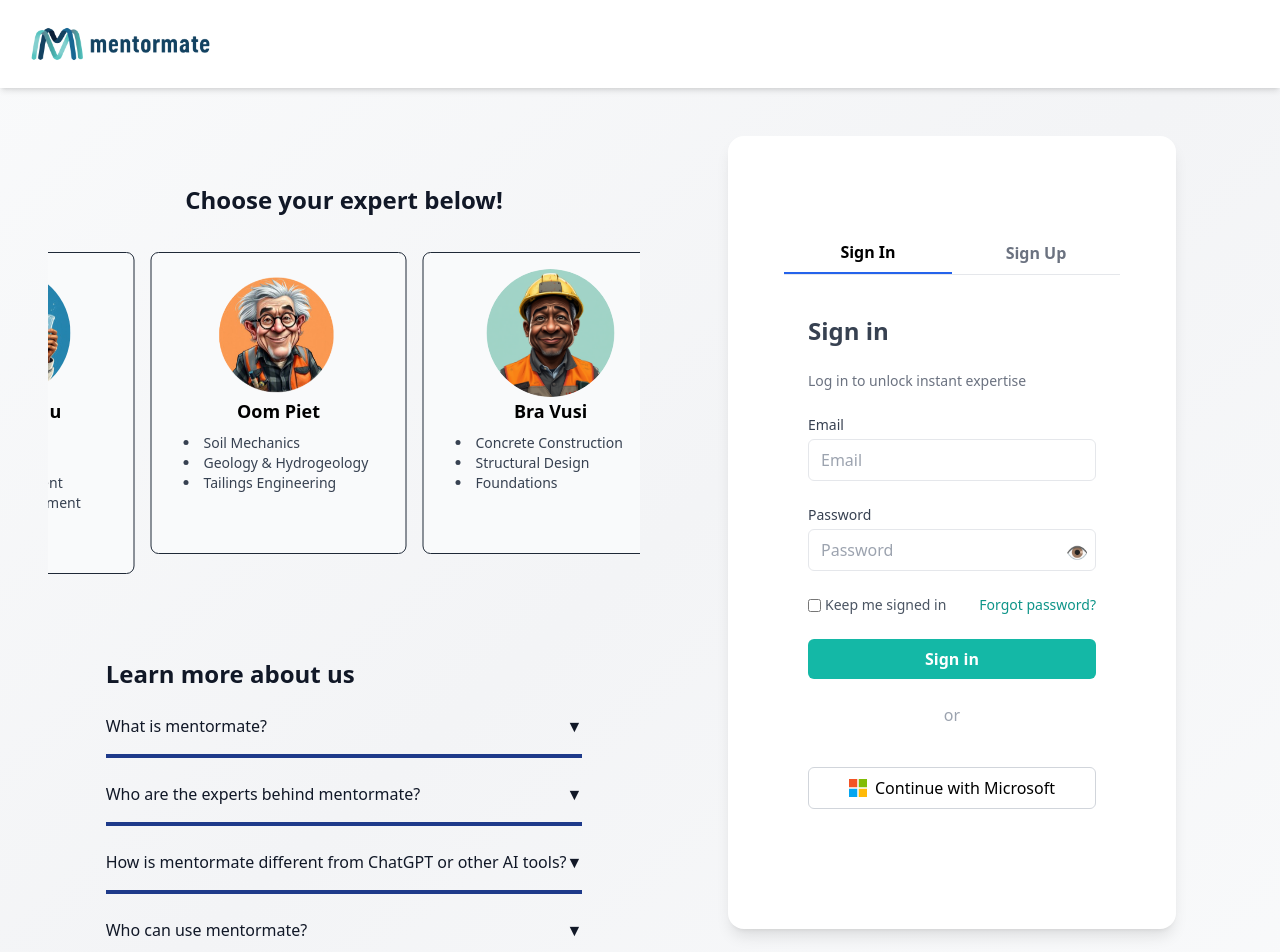
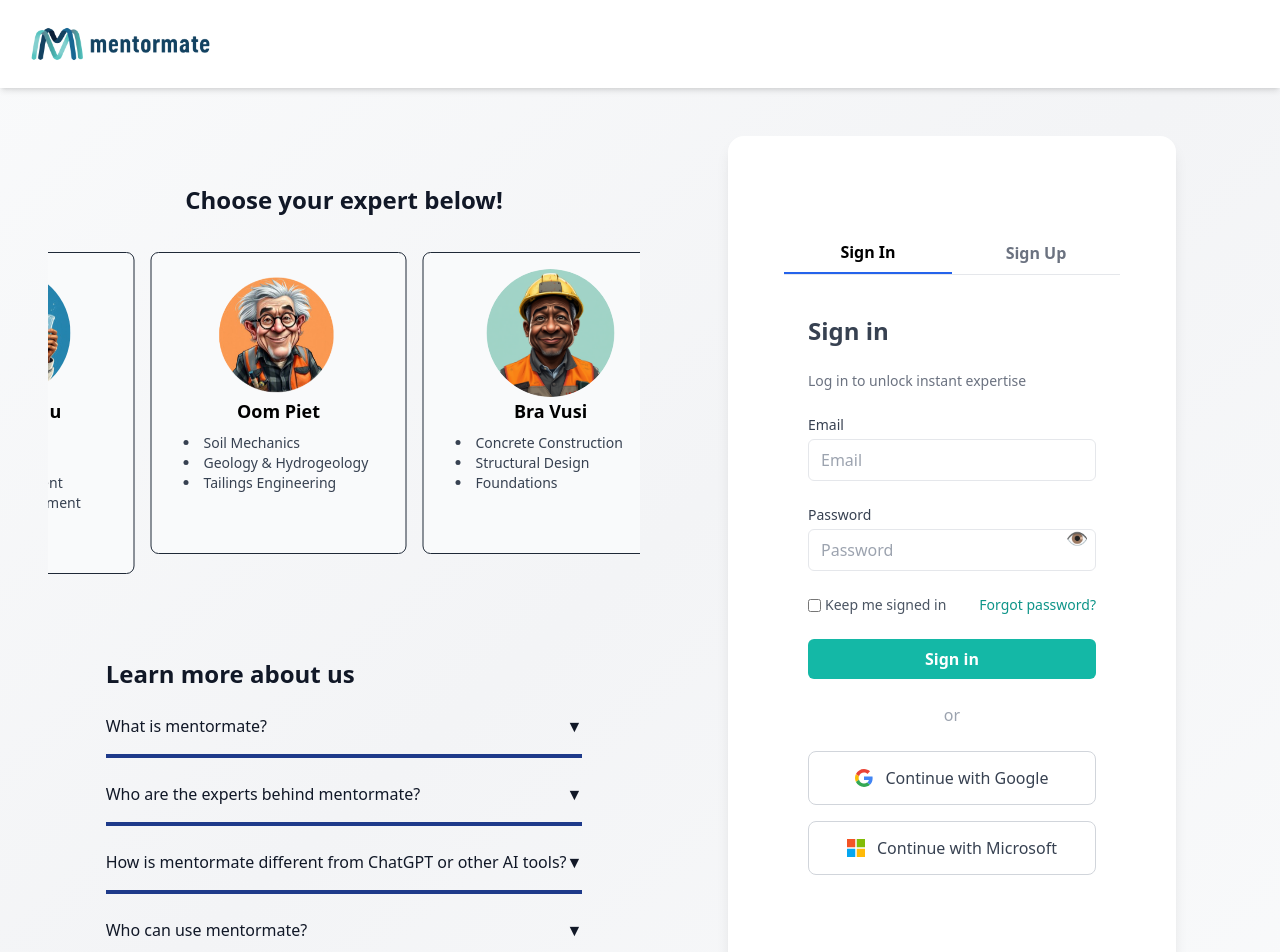
Before and after one commit to Zoedube11/Mentormate-Frontend, a React (Create React App) app: page / in a window 1280 px wide. Shown: the top 952 px of the page. Built offline with nearby package versions, Linux system fonts and the light colour scheme; no server answers.

Commit message:
Final Commits

```diff
--- a/src/components/RedirectHandler.jsx
+++ b/src/components/RedirectHandler.jsx
@@ -1,19 +1,18 @@
 // src/components/RedirectHandler.jsx
-import { useEffect } from "react";
+// // import { useEffect } from "react";
 
-export default function RedirectHandler() {
-  useEffect(() => {
-    // Automatically redirect to your React app after login
-    const timer = setTimeout(() => {
-      // window.location.href = "http://localhost:3000/mentormate-homepage";
-    }, 1000);
+// export default function RedirectHandler() {
+//   useEffect(() => {
+//     const timer = setTimeout(() => {
+//       // window.location.href = "http://127.0.0.1:5000/login?redirect_url=http://localhost:3000/mentormate-homepage";
+//     }, 1000);
 
-    return () => clearTimeout(timer);
-  }, []);
+//     return () => clearTimeout(timer);
+//   }, []);
 
-  return (
-    <div className="flex justify-center items-center h-screen text-gray-700 text-lg">
-      Redirecting to MentorMate...
-    </div>
-  );
-}
+//   return (
+//     <div className="flex justify-center items-center h-screen text-gray-700 text-lg">
+//       {/* Redirecting to MentorMate... */}
+//     </div>
+//   );
+// }
--- a/src/components/SignIn.jsx
+++ b/src/components/SignIn.jsx
@@ -1,7 +1,4 @@
-import { GoogleLogin } from "@react-oauth/google";
-import { jwtDecode } from "jwt-decode";
-
-import { useState, useEffect } from "react";
+import { useState } from "react";
 import { useNavigate } from "react-router-dom";
 
 export default function SignIn() {
@@ -12,15 +9,6 @@
   const [message, setMessage] = useState("");
   const [forgotEmail, setForgotEmail] = useState("");
   const [showForgot, setShowForgot] = useState(false);
-
-
-  // useEffect(() => {
-  //   const user = localStorage.getItem("user") || localStorage.getItem("token");
-  //   if (user) {
-  //     navigate("/mentormate-homepage");
-  //   }
-  // }, [navigate]);
-
 
   const handleSubmit = async (e) => {
     e.preventDefault();
@@ -33,16 +21,15 @@
         body: JSON.stringify({ email, password }),
       });
 
-    if (!res.ok) {
-      const data = await res.json().catch(() => ({}));
-      setMessage("❌ " + (data.error || `Server returned ${res.status}`));
-      return;
-    }
+      const data = await res.json();
 
-    const data = await res.json();
+      if (res.ok) {
         localStorage.setItem("token", data.token);
         setMessage("✅ Sign-in successful!");
         setTimeout(() => navigate("/mentormate-homepage"), 800);
+      } else {
+        setMessage("❌ " + (data.error || "Sign-in failed."));
+      }
     } catch (err) {
       setMessage("⚠️ " + err.message);
     }
@@ -72,36 +59,12 @@
     }
   };
 
-
-  const handleGoogleSuccess = (credentialResponse) => {
-    try {
-      const decoded = jwtDecode(credentialResponse.credential);
-      console.log("✅ Google User:", decoded);
-      localStorage.setItem("user", JSON.stringify(decoded));
-      navigate("/mentormate-homepage");
-    } catch (err) {
-      console.error("Error decoding Google token", err);
-      setMessage("Failed to process Google login.");
-    }
-  };
-
-
-  const handleGoogleError = () => {
-    setMessage("Google Sign-In failed. Please try again.");
-  };
-
-
-  const handleMicrosoft = () => {
-    setMessage("Microsoft sign-in clicked (add OAuth logic).");
-  };
-
   return (
     <div>
       {!showForgot ? (
         <form onSubmit={handleSubmit} className="space-y-6 p-6 rounded-2xl">
           <h2 className="text-2xl font-bold text-gray-700">Sign in</h2>
           <p className="text-gray-500 text-sm">Log in to unlock instant expertise</p>
-
 
           <div>
             <label htmlFor="signin-email" className="block text-sm font-medium text-gray-700">Email</label>
@@ -116,7 +79,6 @@
             />
           </div>
 
-
           <div className="relative">
             <label htmlFor="signin-password" className="block text-sm font-medium text-gray-700">Password</label>
             <input
@@ -130,14 +92,13 @@
             />
             <button
               type="button"
-              className="absolute right-2 top-1/2 transform -translate-y-1/8 text-gray-500 text-lg"
+              className="absolute right-2 top-1/2 transform -translate-y-1/2 text-gray-500 text-lg"
               onClick={() => setSigninShowPassword(!signinShowPassword)}
               aria-label="Toggle password visibility"
             >
               👁️
             </button>
           </div>
-
 
           <div className="flex justify-between items-center text-sm text-gray-600">
             <label className="flex items-center">
@@ -158,26 +119,29 @@
           <div className="text-center text-gray-400 my-4">or</div>
 
           <div className="flex flex-col gap-4 w-full max-w-[300px]">
-
-  {/* Google button wrapper */}
-  <div className="w-full rounded-md flex justify-center items-center">
-  <GoogleLogin
-    onSuccess={handleGoogleSuccess}
-    onError={handleGoogleError}
-    width="291"
-    size="extra large"
-    text="continue_with"
-  />
-</div>
-
-
-  {/* Microsoft button */}
+            {/* Google SVG Button */}
             <button
               type="button"
-    onClick={handleMicrosoft}
-    className="w-full flex items-center justify-center border border-gray-300 py-2 rounded-md hover:bg-gray-100 gap-2 transition"
+              onClick={() => window.location.href = `http://127.0.0.1:5000/login?redirect_url=${encodeURIComponent(
+                "http://localhost:3000/mentormate-homepage")}`
+              }
+              className="w-full py-3.5 text-base font-medium bg-white text-gray-700 border border-gray-300 rounded-lg hover:bg-gray-50 transition-colors flex items-center justify-center gap-3"
             >
-    <svg width="18" height="18" viewBox="0 0 24 24" className="inline-block">
+              <svg width="18" height="18" viewBox="0 0 48 48">
+                <path fill="#EA4335" d="M24 9.5c3.54 0 6.71 1.22 9.21 3.6l6.85-6.85C35.9 2.38 30.47 0 24 0 14.62 0 6.51 5.38 2.56 13.22l7.98 6.19C12.43 13.72 17.74 9.5 24 9.5z" />
+                <path fill="#4285F4" d="M46.98 24.55c0-1.57-.15-3.09-.38-4.55H24v9.02h12.94c-.58 2.96-2.26 5.48-4.78 7.18l7.73 6c4.51-4.18 7.09-10.36 7.09-17.65z" />
+                <path fill="#FBBC05" d="M10.53 28.59c-.48-1.45-.76-2.99-.76-4.59s.27-3.14.76-4.59l-7.98-6.19C.92 16.46 0 20.12 0 24c0 3.88.92 7.54 2.56 10.78l7.97-6.19z" />
+                <path fill="#34A853" d="M24 48c6.48 0 11.93-2.13 15.89-5.81l-7.73-6c-2.15 1.45-4.92 2.3-8.16 2.3-6.26 0-11.57-4.22-13.47-9.91l-7.98 6.19C6.51 42.62 14.62 48 24 48z" />
+              </svg>
+              Continue with Google
+            </button>
+
+            {/* Microsoft SVG Button */}
+            <button
+              type="button"
+              className="w-full py-3.5 text-base font-medium bg-white text-gray-700 border border-gray-300 rounded-lg hover:bg-gray-50 transition-colors flex items-center justify-center gap-3"
+            >
+              <svg width="18" height="18" viewBox="0 0 24 24">
                 <rect x="0" y="0" width="11" height="11" fill="#F35325" />
                 <rect x="13" y="0" width="11" height="11" fill="#81BC06" />
                 <rect x="0" y="13" width="11" height="11" fill="#05A6F0" />
@@ -186,7 +150,6 @@
               Continue with Microsoft
             </button>
           </div>
-
         </form>
       ) : (
         // Forgot password form
--- a/src/components/SignUp.jsx
+++ b/src/components/SignUp.jsx
@@ -251,7 +251,7 @@
           {/* Google Button */}
           <button
             type="button"
-           onClick={() => window.location.href = "http://127.0.0.1:5000/login?next=http://localhost:3000/"}
+           onClick={() => window.location.href = "http://127.0.0.1:5000/login?redirect_url=http://localhost:3000/mentormate-homepage"}
             className="w-full py-3.5 text-base font-medium bg-white text-gray-700 border border-gray-300 rounded-lg hover:bg-gray-50 transition-colors flex items-center justify-center gap-3"
           >
             <svg width="18" height="18" viewBox="0 0 48 48">
--- a/src/pages/GoogleCallback.jsx
+++ b/src/pages/GoogleCallback.jsx
@@ -5,19 +5,16 @@
   const navigate = useNavigate();
 
   useEffect(() => {
-    // Parse URL parameters
     const params = new URLSearchParams(window.location.search);
-    const token = params.get("token");
     const email = params.get("email");
+    const name = params.get("name");
 
-    if (token) {
-      localStorage.setItem("token", token);
+    if (email) {
       localStorage.setItem("userEmail", email);
-
-
-      navigate("/mentormate-homepage");
+      localStorage.setItem("userName", name);
+      navigate("/mentormate-homepage"); // <-- Directly go to dashboard
     } else {
-      navigate("/auth");
+      navigate("/"); // fallback to public home
     }
   }, [navigate]);
 
```
Also changed, not shown: src/components/TermsAndConditions.jsx (+9 -0 lines), 1 other file (tests, documents, lock files or other folders). Lines whose indentation alone changed are shown as unchanged.
